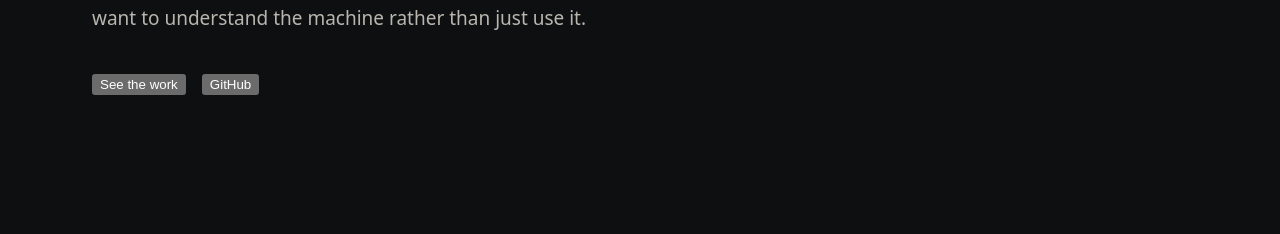
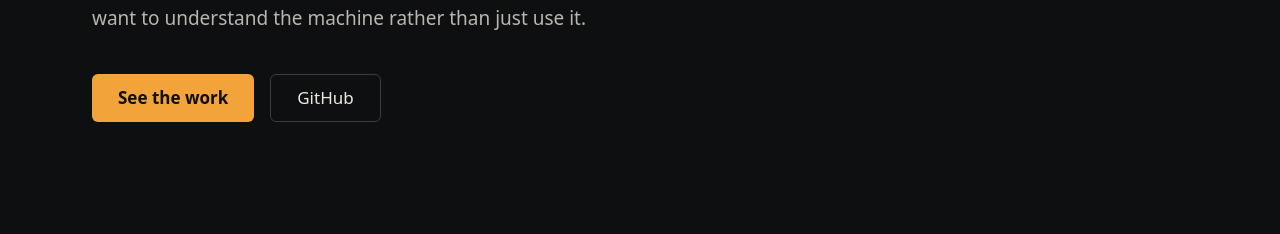
Before and after one commit to Powerisinschool/powerisinschool.github.io, an Astro site: page / in a window 1280 px wide. Shown: the part 657-891 px from the top of the page. Before the commit the page ends 864 px from the top, so only its background shows below. Built offline with nearby package versions, Linux system fonts and the light colour scheme; Astro itself is replaced by a stand-in of ours.

Commit message:
Refactor Button component to use anchor tag for improved accessibility and styling; remove unused TerminalCard import from index.astro

```diff
--- a/src/components/Button.astro
+++ b/src/components/Button.astro
@@ -1,3 +1,52 @@
-<button>
-    <slot />
-</button>
+---
+interface Props {
+  href: string;
+  variant: 'primary' | 'secondary';
+}
+
+const { href, variant } = Astro.props;
+---
+
+<a href={href} class={`button ${variant}`}>
+  <slot />
+</a>
+
+<style>
+  .button {
+    display: inline-flex;
+    align-items: center;
+    justify-content: center;
+    min-height: 48px;
+    padding: 0 26px;
+    border-radius: var(--radius-sm);
+    text-decoration: none;
+    transition: background-color 150ms ease, color 150ms ease, border-color 150ms ease;
+  }
+
+  .primary {
+    background: var(--accent);
+    color: var(--on-accent);
+    font-weight: 600;
+  }
+
+  .primary:hover {
+    background: #F4B35B; /* Lightened by ~8% from #F2A33A */
+    color: var(--on-accent);
+  }
+
+  .secondary {
+    border: 1px solid var(--line-muted);
+    color: inherit;
+  }
+
+  .secondary:hover {
+    border-color: var(--accent);
+    color: var(--accent);
+  }
+
+  @media (max-width: 600px) {
+    .button {
+      width: 100%;
+    }
+  }
+</style>
--- a/src/pages/index.astro
+++ b/src/pages/index.astro
@@ -1,7 +1,6 @@
 ---
 import BaseLayout from "../layouts/Base.astro";
 import Hero from "../components/Hero.astro";
-import TerminalCard from "../components/TerminalCard.astro";
 ---
 
 <BaseLayout>
```
